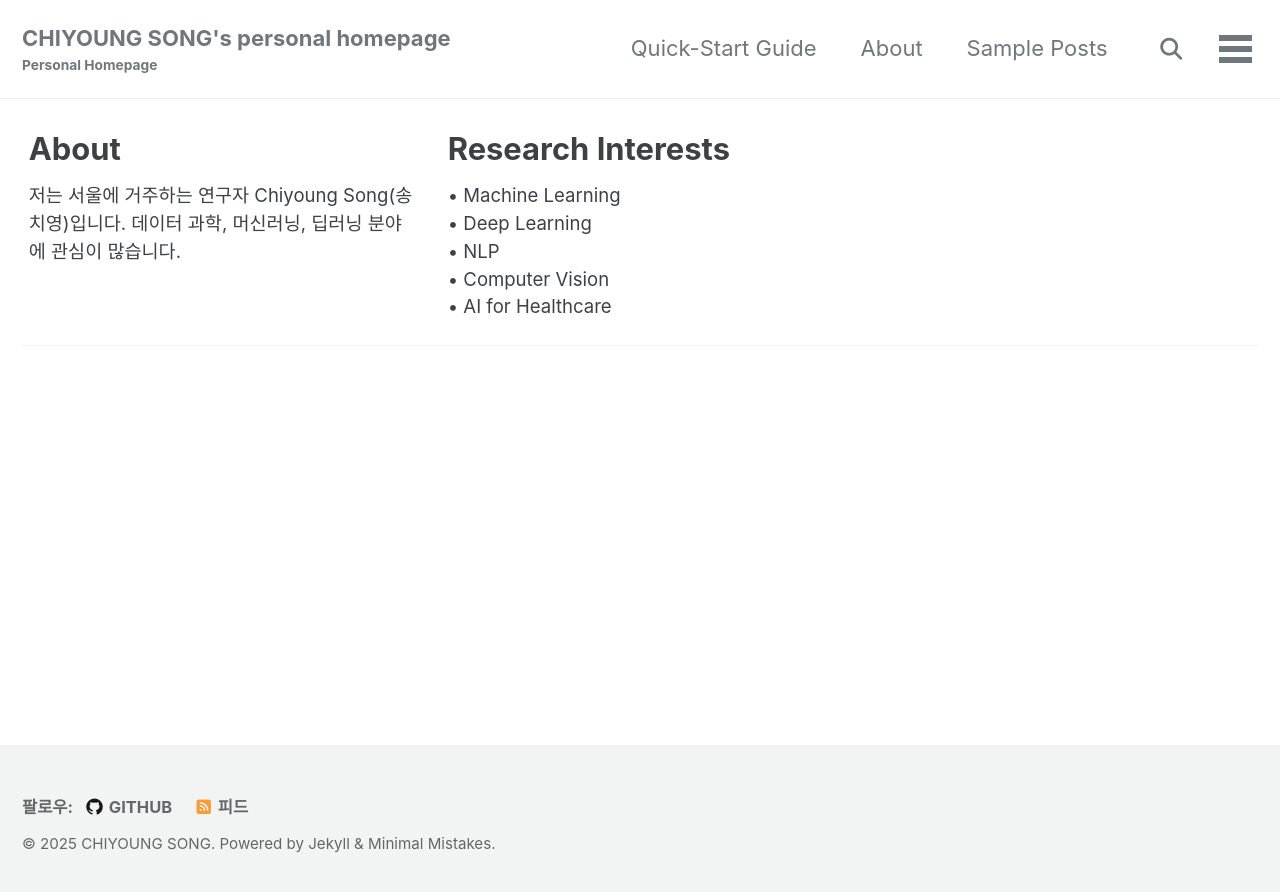
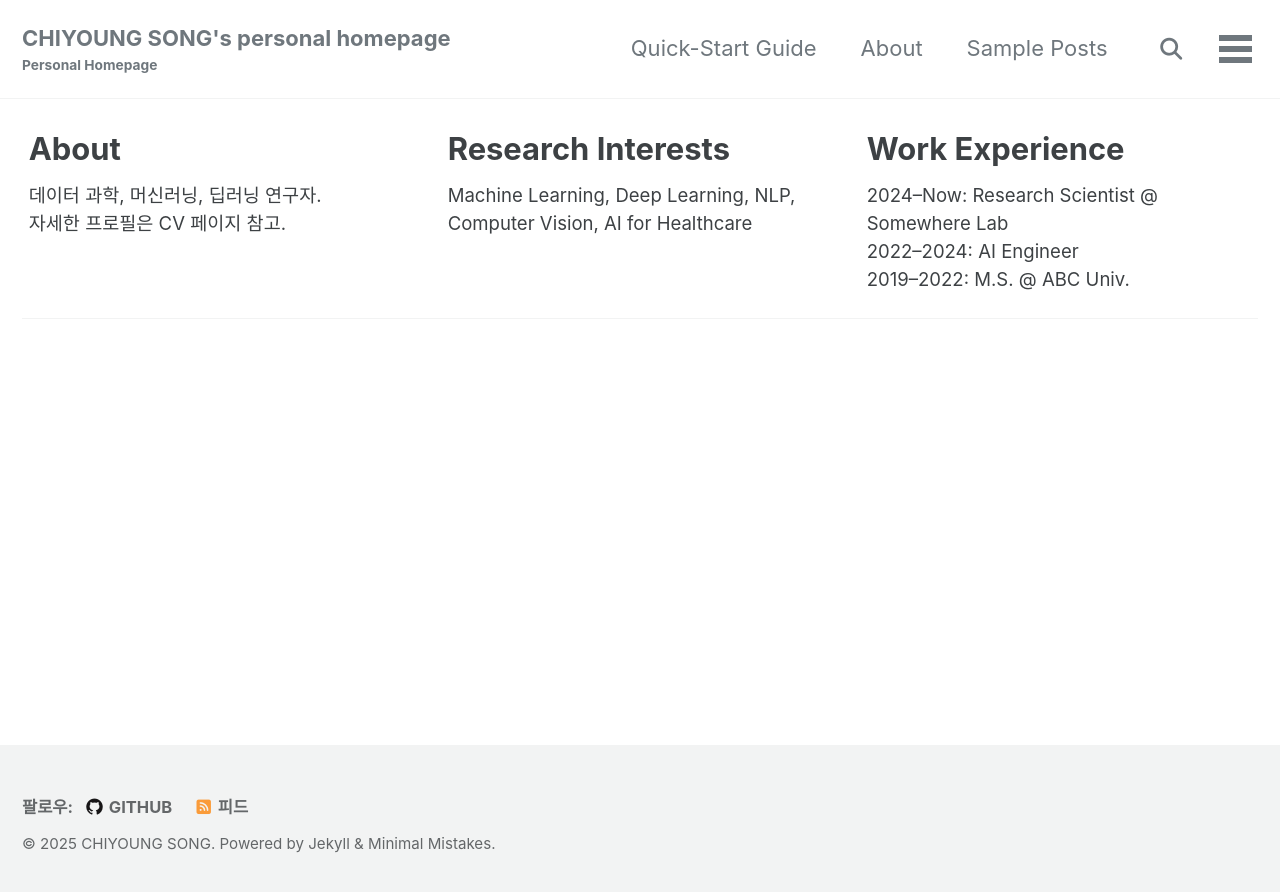
Before and after one commit to chiyoung3927/chiyoung3927.github.io, a Jekyll site: the page built from index.html, in a window 1280 px wide. Shown: the top 892 px of the page. Built offline with Jekyll 4.4.1, drawn with Linux system fonts in a browser that asks for light colours; cached includes are drawn as plain includes.

Commit message:
Update index.html

```diff
--- a/index.html
+++ b/index.html
@@ -1,12 +1,14 @@
 ---
 layout: splash
-title: "About Me"
+title: "Chiyoung Song"
 permalink: /
 feature_row:
   - title: "About"
-    excerpt: "저는 서울에 거주하는 연구자 Chiyoung Song(송치영)입니다. 데이터 과학, 머신러닝, 딥러닝 분야에 관심이 많습니다."
+    excerpt: "데이터 과학, 머신러닝, 딥러닝 연구자.<br>자세한 프로필은 CV 페이지 참고."
   - title: "Research Interests"
-    excerpt: "• Machine Learning<br>• Deep Learning<br>• NLP<br>• Computer Vision<br>• AI for Healthcare"
+    excerpt: "Machine Learning, Deep Learning, NLP, Computer Vision, AI for Healthcare"
+  - title: "Work Experience"
+    excerpt: "2024–Now: Research Scientist @ Somewhere Lab<br>2022–2024: AI Engineer<br>2019–2022: M.S. @ ABC Univ."
 ---
 
 {% include feature_row %}
```
